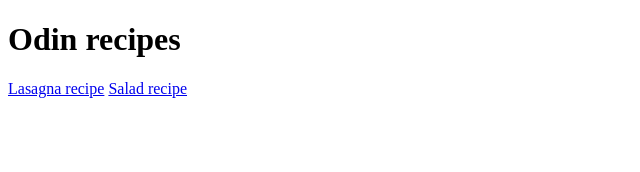
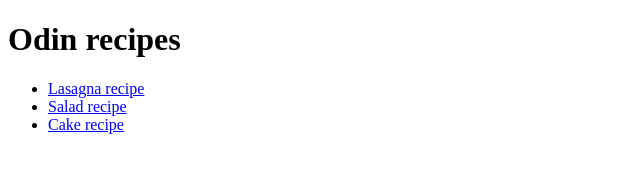
Before and after one commit to sofia-araujo/odin-recipes, a plain HTML site: page index.html in a window 1280 px wide. Shown: the whole page, without its empty margins (0-640 px from the left). Drawn offline with Linux system fonts and the light colour scheme.

Commit message:
organize the links to the pages

```diff
--- a/index.html
+++ b/index.html
@@ -7,7 +7,10 @@
 </head>
 <body>
     <h1>Odin recipes</h1>
-    <a href="./recipes/lasagna.html">Lasagna recipe</a>
-    <a href="./recipes/salad.html">Salad recipe</a>
+    <ul>
+        <li><a href="./recipes/lasagna.html">Lasagna recipe</a></li>
+        <li><a href="./recipes/salad.html">Salad recipe</a></li>
+        <li><a href="./recipes/cake.html">Cake recipe</a></li>
+    </ul>
 </body>
 </html>
```
Also changed, not shown: images/chocolate_cake.webp (added).
